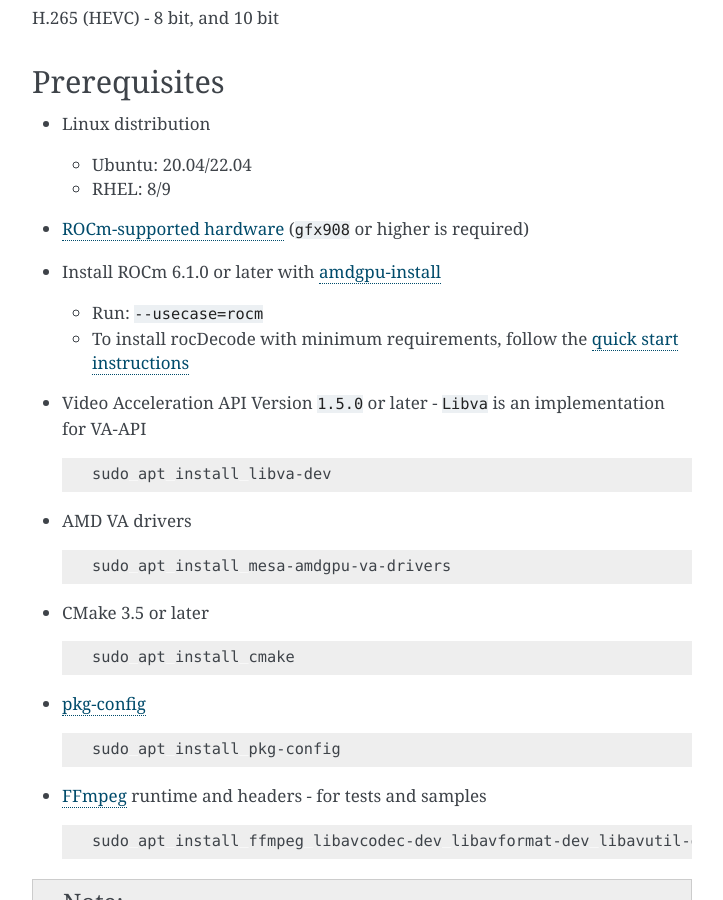
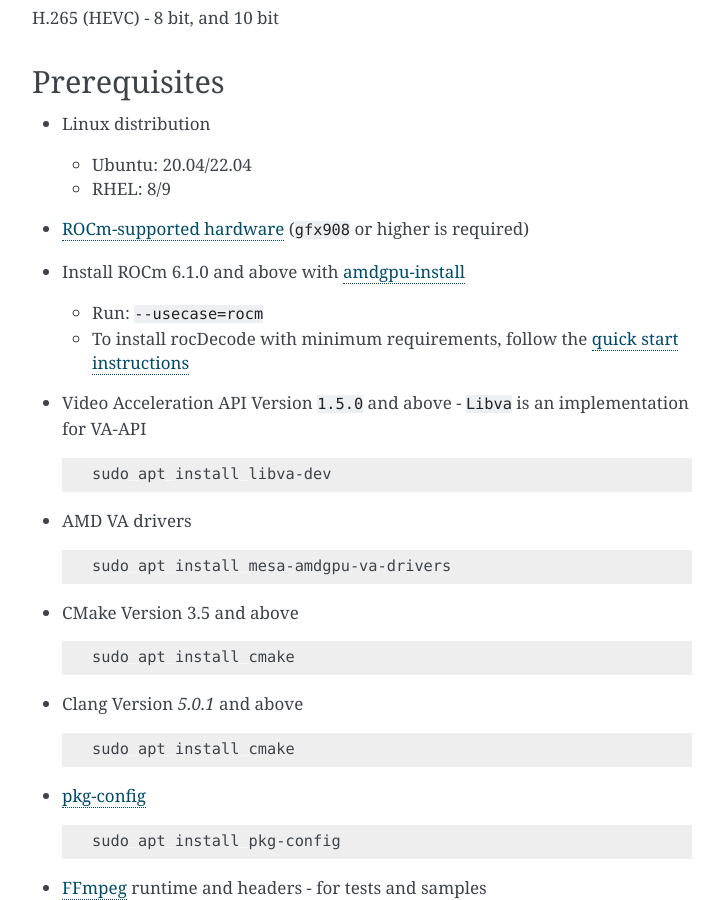
Before and after one commit to ROCm/rocDecode, a Sphinx documentation site: the page built from docs/install/install.rst, in a window 1280 px wide and 900 px high, scrolled down 641 px. Shown: the whole window, without its empty margins (388-1111 px from the left). Built offline with Sphinx 7.4.7, drawn with Linux system fonts in a browser that asks for light colours.

```diff
--- a/docs/install/install.rst
+++ b/docs/install/install.rst
@@ -48,13 +48,13 @@ Prerequisites
 * `ROCm-supported hardware <https://rocm.docs.amd.com/projects/install-on-linux/en/latest/reference/system-requirements.html>`_
   (``gfx908`` or higher is required)
 
-* Install ROCm 6.1.0 or later with
+* Install ROCm 6.1.0 and above with
   `amdgpu-install <https://rocm.docs.amd.com/projects/install-on-linux/en/latest/how-to/amdgpu-install.html>`_
 
   * Run: ``--usecase=rocm``
   * To install rocDecode with minimum requirements, follow the :doc:`quick start instructions <./quick-start>`
 
-* Video Acceleration API Version ``1.5.0`` or later - ``Libva`` is an implementation for VA-API
+* Video Acceleration API Version ``1.5.0`` and above - ``Libva`` is an implementation for VA-API
 
   .. code:: shell
 
@@ -66,7 +66,13 @@ Prerequisites
 
     sudo apt install mesa-amdgpu-va-drivers
 
-* CMake 3.5 or later
+* CMake Version 3.5 and above
+
+  .. code:: shell
+
+    sudo apt install cmake
+
+* Clang Version `5.0.1` and above
 
   .. code:: shell
 
--- a/docs/install/quick-start.rst
+++ b/docs/install/quick-start.rst
@@ -8,7 +8,7 @@ rocDecode quick start installation
 
 To install the rocDecode runtime with minimum requirements, follow these steps:
 
-1. Install core ROCm components (ROCm 6.1.0 or later) using the
+1. Install core ROCm components (ROCm 6.1.0 and above) using the
 :doc:`native package manager <rocm-install-on-linux:how-to/native-install/index>`
 installation instructions.
 
```
Also changed, not shown: README.md (+8 -3 lines).
